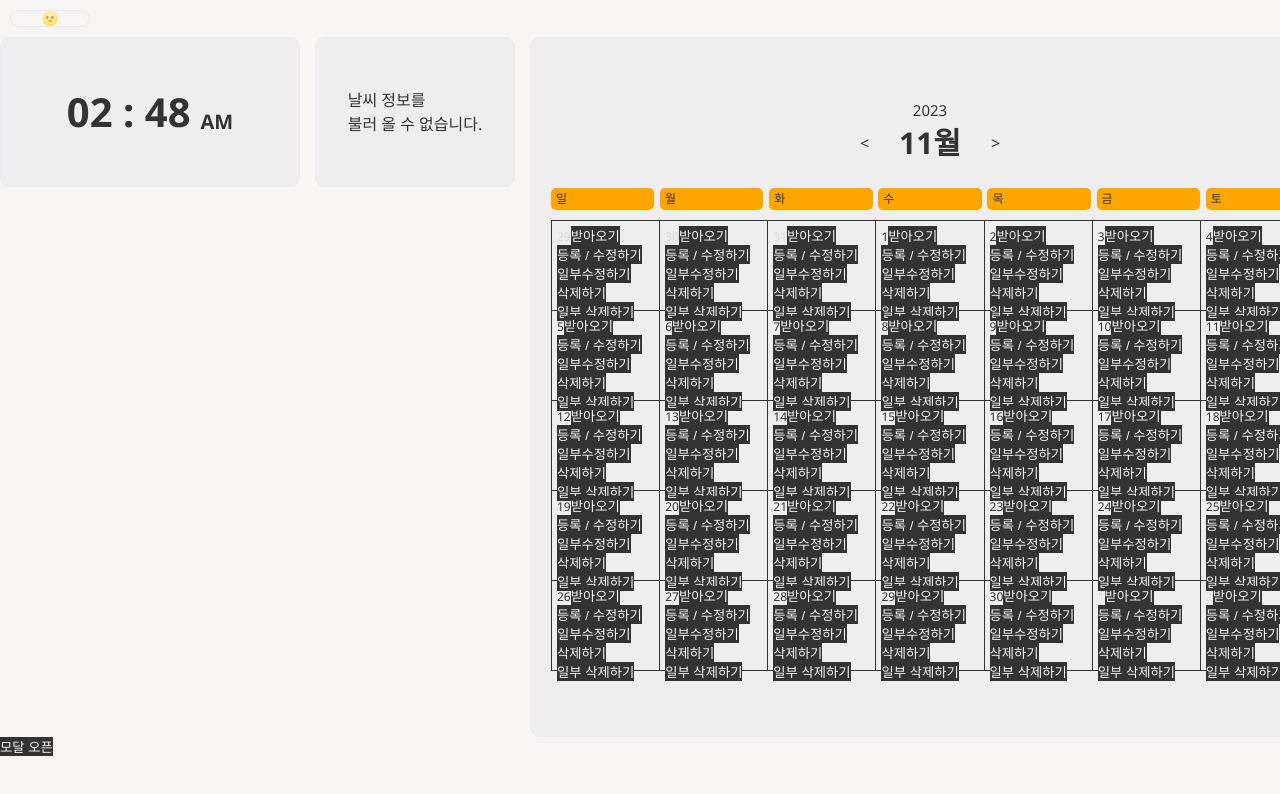
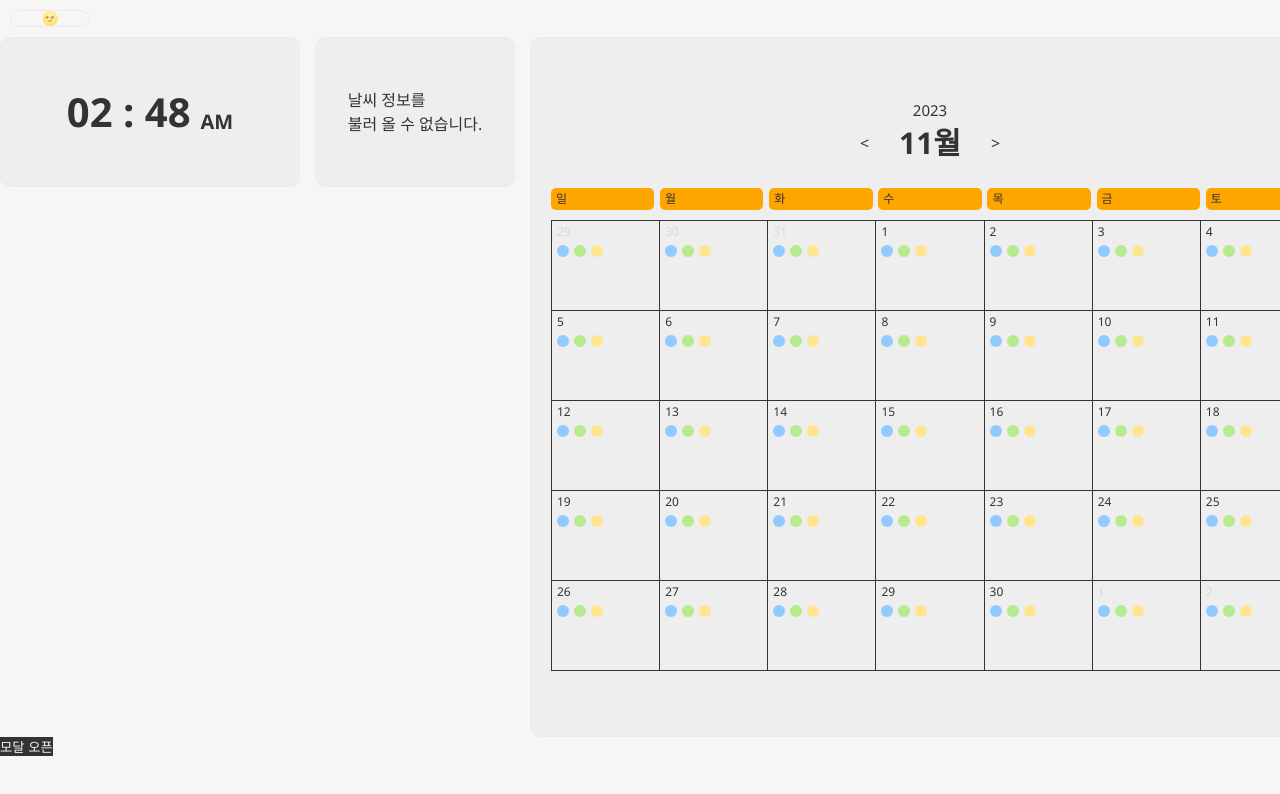
Before and after one commit to ju-ju2/account-book, a React (Create React App) app: page /main in a window 1280 px wide. Shown: the top 794 px of the page. Built offline with nearby package versions, Linux system fonts and the light colour scheme; no server answers.

Commit message:
feat: 지출 circle태그 컴포넌트 생성 및 임시 적용

```diff
--- a/src/component/CalendarBlock/Days/index.tsx
+++ b/src/component/CalendarBlock/Days/index.tsx
@@ -10,6 +10,7 @@ import {
   startOfWeek,
 } from 'date-fns';
 import {
+  CircleTagWrapper,
   DayRow,
   Disabled,
   NotValid,
@@ -30,6 +31,7 @@ import {
   deleteField,
 } from 'firebase/firestore';
 import { firebaseApp } from '../../../libs/firebase';
+import CircleTag from '../../CircleTag';
 
 interface DaysType {
   currentMonth: Date;
@@ -124,11 +126,16 @@ export default function Days({
       days.push(
         <IsValidDiv key={Number(day)} onClick={() => onDateClick(cloneDay)}>
           <IsValidSpan>{formattedDate}</IsValidSpan>
-          <button onClick={onClickFetch}>받아오기</button>
+          {/* <button onClick={onClickFetch}>받아오기</button>
           <button onClick={onClickModify}>등록 / 수정하기</button>
           <button onClick={onClickModifySome}>일부수정하기</button>
           <button onClick={onClickDeleteDoc}>삭제하기</button>
-          <button onClick={onClickDeleteField}>일부 삭제하기</button>
+          <button onClick={onClickDeleteField}>일부 삭제하기</button> */}
+          <CircleTagWrapper>
+            {tempTagData.map((item) => (
+              <CircleTag type={item} />
+            ))}
+          </CircleTagWrapper>
         </IsValidDiv>
       );
       day = addDays(day, 1);
@@ -138,3 +145,5 @@ export default function Days({
   }
   return <WeekCol>{rows}</WeekCol>;
 }
+
+const tempTagData = ['food', 'shop', 'etc'];
--- a/src/component/CalendarBlock/Days/styled.ts
+++ b/src/component/CalendarBlock/Days/styled.ts
@@ -1,7 +1,6 @@
 import { styled } from 'styled-components';
 
 export const Disabled = styled.div`
-  /* background-color: red; */
   width: calc(100% / 7);
   height: 90px;
   padding: 5px;
@@ -11,7 +10,6 @@ export const Disabled = styled.div`
 `;
 
 export const NotValid = styled.div`
-  /* background-color: green; */
   width: calc(100% / 7);
   height: 90px;
   padding: 5px;
@@ -20,7 +18,6 @@ export const NotValid = styled.div`
 `;
 
 export const Valid = styled.div`
-  /* background-color: pink; */
   width: calc(100% / 7);
   height: 90px;
   padding: 5px;
@@ -32,16 +29,17 @@ export const Valid = styled.div`
   }
 `;
 
-export const TextValid = styled.span`
-  /* color: yellow; */
+export const TextValid = styled.p`
+  margin-bottom: 7px;
 `;
-export const TextNotValid = styled.span`
+
+export const TextNotValid = styled.p`
   color: #d9d9d9;
+  margin-bottom: 7px;
 `;
 
 export const WeekCol = styled.div`
   display: flex;
-  /* width: calc(100% / 7); */
   flex-direction: column;
   width: 100%;
   border-left: 1px solid;
@@ -49,10 +47,13 @@ export const WeekCol = styled.div`
 `;
 
 export const DayRow = styled.div`
-  /* width: calc(100% / 7); */
-  /* height: 100px; */
-  /* padding: 5px; */
   font-size: 12px;
   display: flex;
   justify-content: space-around;
 `;
+
+export const CircleTagWrapper = styled.div`
+  display: flex;
+  align-items: center;
+  gap: 5px;
+`;
--- /dev/null
+++ b/src/component/CircleTag/index.tsx
@@ -0,0 +1,8 @@
+import { TAG_TYPE } from '../../utils/constants';
+import { Circle } from './styled';
+interface CircleTagType {
+  type: string;
+}
+export default function CircleTag({ type }: CircleTagType) {
+  return <Circle type={type} />;
+}
--- /dev/null
+++ b/src/component/CircleTag/styled.ts
@@ -0,0 +1,16 @@
+import { styled } from 'styled-components';
+import { TAG_TYPE } from '../../utils/constants';
+
+const tagColors: { [key: string]: string } = {
+  [TAG_TYPE.FOOD]: '#91caff',
+  [TAG_TYPE.SHOP]: '#b7eb8f',
+  [TAG_TYPE.HOBBY]: '#ffccc7',
+  [TAG_TYPE.ETC]: '#ffe58f',
+};
+
+export const Circle = styled.div<{ type: string }>`
+  background-color: ${({ type }) => tagColors[type]};
+  width: 12px;
+  height: 12px;
+  border-radius: 50%;
+`;
```
